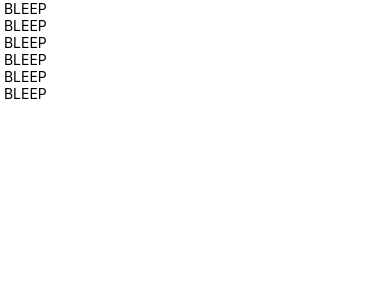
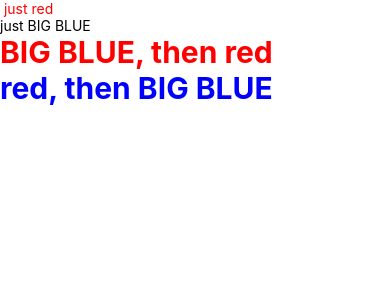
Before and after one commit to StevieIsmagic/React-Native-FaceBook-Tutorial, a React Native app in the folder FB-Guide/: screen / in a window 390 px wide. Shown: the top 300 px of the page. Built offline with nearby package versions, Linux system fonts and the light colour scheme.

Commit message:
StyleSheets Practice

```diff
--- a/FB-Guide/App.js
+++ b/FB-Guide/App.js
@@ -1,38 +1,46 @@
 import React, { Component } from 'react';
-import { Text, View } from 'react-native';
+import { StyleSheet, Text, View } from 'react-native';
 
-class Blink extends Component {
-  constructor(props) {
-    super(props);
-    this.state = { showText: true };
+// class Blink extends Component {
+//   constructor(props) {
+//     super(props);
+//     this.state = { showText: true };
 
-    //Toggle the state every second
-    setInterval(() => {
-      this.setState(previousState => {
-        return { showText: !previousState.showText };
-      });
-    }, 1000);
-  }
+//     //Toggle the state every second
+//     setInterval(() => {
+//       this.setState(previousState => {
+//         return { showText: !previousState.showText };
+//       });
+//     }, 1000);
+//   }
 
+//     render() {
+//       let display = this.state.showText ? this.props.text : 'BLEEP';
+//       return (
+//         <Text> {display} </Text>
+//       );
+//     }
+//   }
+
+  export default class LotsOfStyles extends Component {
     render() {
-      let display = this.state.showText ? this.props.text : 'BLEEP';
       return (
-        <Text> {display} </Text>
+        <View>
+          <Text style={styles.red}> just red </Text>
+          <Text style={styles.bigBlue}>just BIG BLUE </Text>
+          <Text style={[styles.bigblue, styles.red]}>BIG BLUE, then red</Text>
+          <Text style={[styles.red, styles.bigblue]}>red, then BIG BLUE</Text>
+        </View>
       );
     }
   }
-
-  export default class BlinkApp extends Component {
-    render() {
-      return (
-        <View>
-          <Blink text={'I Love You'} />
-          <Blink text={'I Love You'} />
-          <Blink text={'I Love You'} />
-          <Blink text={'I Love You'} />
-          <Blink text={'I Love You'} />
-          <Blink text={'I Love You'} />
-        </View>
-      )
-    }
-  }
+  const styles = StyleSheet.create({
+    bigblue: {
+      color: 'blue',
+      fontWeight: 'bold',
+      fontSize: 30,
+    },
+    red: {
+      color: 'red',
+    },
+  });
```
